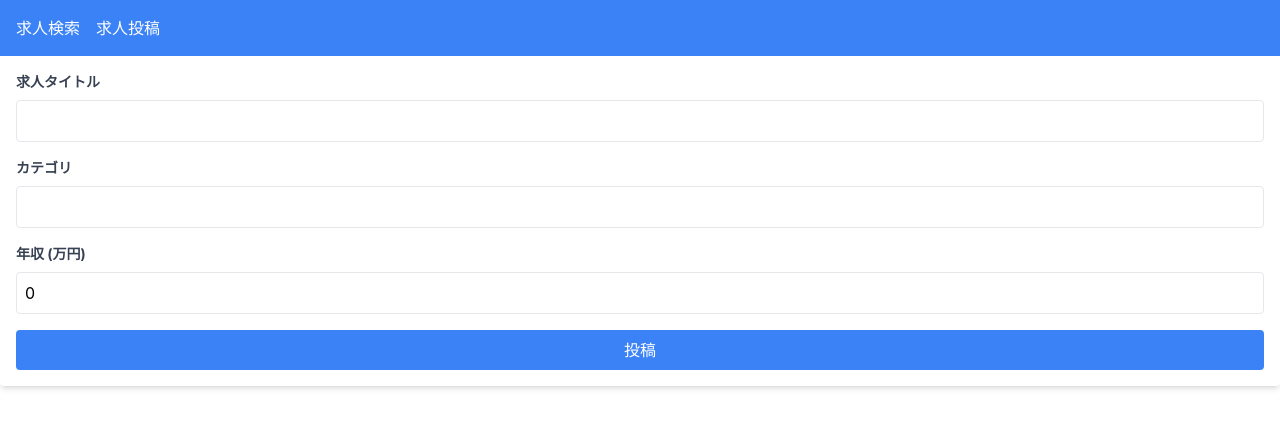
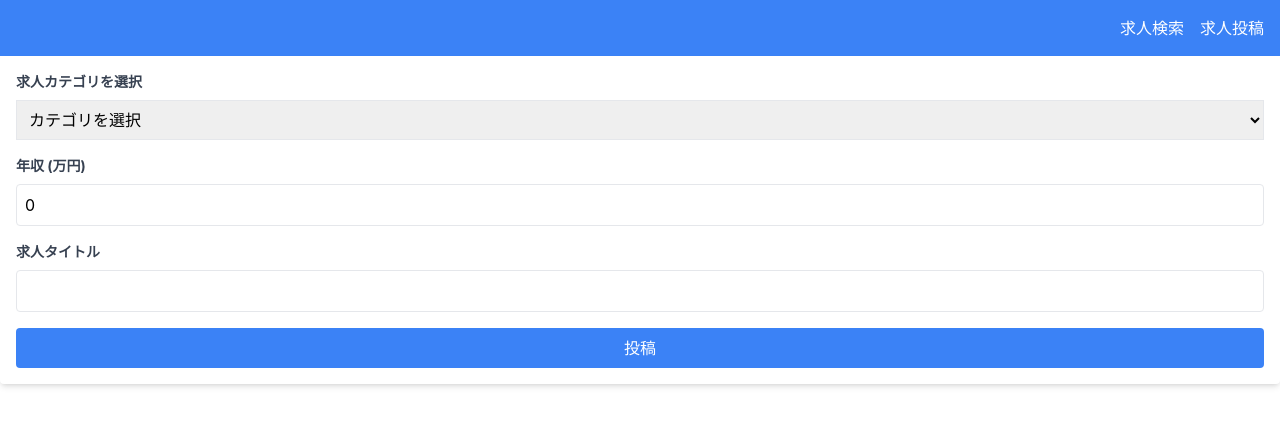
Before and after one commit to reito/recruitment-app2-frontend, a React (Create React App) app: page /post in a window 1280 px wide. Shown: the top 428 px of the page. Built offline with nearby package versions, Linux system fonts and the light colour scheme.

Commit message:
front-design

```diff
--- a/src/components/Header.tsx
+++ b/src/components/Header.tsx
@@ -5,7 +5,7 @@ const Header = () => {
   return (
     <header className="bg-blue-500 text-white p-4">
       <nav>
-        <ul className="flex space-x-4">
+        <ul className="flex justify-end space-x-4">
           <li><Link to="/">求人検索</Link></li>
           <li><Link to="/post">求人投稿</Link></li>
         </ul>
--- a/src/components/JobPostForm.tsx
+++ b/src/components/JobPostForm.tsx
@@ -22,24 +22,24 @@ const JobPostForm: React.FC<JobPostFormProps> = ({ onPostJob }) => {
     <div>
       <Header />
       <form onSubmit={handleSubmit} className="p-4 bg-white shadow-md rounded">
-      <div className="mb-4">
-        <label className="block text-gray-700 text-sm font-bold mb-2">求人タイトル</label>
-        <input
-          type="text"
-          value={title}
-          onChange={(e) => setTitle(e.target.value)}
-          className="w-full p-2 border rounded"
-        />
-      </div>
 
       <div className="mb-4">
-        <label className="block text-gray-700 text-sm font-bold mb-2">カテゴリ</label>
-        <input
+        <label className="block text-gray-700 text-sm font-bold mb-2">求人カテゴリを選択</label>
+        {/* <input
           type="text"
           value={category}
           onChange={(e) => setCategory(e.target.value)}
           className="w-full p-2 border rounded"
-        />
+        /> */}
+        <select value={category} onChange={(e) => setCategory(e.target.value)} className="w-full p-2 border">
+        <option value={0}>カテゴリを選択</option>
+        <option value={'エンジニア'}>エンジニア</option>
+        <option value={'デザイン'}>デザイン</option>
+        <option value={'マーケティング'}>マーケティング</option>
+        <option value={'人事'}>人事</option>
+        <option value={'財務・経理'}>財務・経理</option>
+        <option value={'医療・介護'}>医療・介護</option>
+      </select>
       </div>
 
       <div className="mb-4">
@@ -48,6 +48,16 @@ const JobPostForm: React.FC<JobPostFormProps> = ({ onPostJob }) => {
           type="number"
           value={salary}
           onChange={(e) => setSalary(Number(e.target.value))}
+          className="w-full p-2 border rounded"
+        />
+      </div>
+
+      <div className="mb-4">
+        <label className="block text-gray-700 text-sm font-bold mb-2">求人タイトル</label>
+        <input
+          type="text"
+          value={title}
+          onChange={(e) => setTitle(e.target.value)}
           className="w-full p-2 border rounded"
         />
       </div>
--- a/src/components/SideBar.tsx
+++ b/src/components/SideBar.tsx
@@ -42,27 +42,8 @@ const Sidebar: React.FC<SidebarProps> = ({ onFilterChange }) => {
   };
 
   return (
-    // <div className="w-1/4 p-4 bg-gray-100">
-    //   <h2 className="text-xl font-bold mb-4">求人カテゴリ</h2>
-    //   <select value={selectedCategory} onChange={handleCategoryChange} className="mb-4 w-full p-2 border">
-    //     <option value="">カテゴリを選択</option>
-    //     {categories.map((category) => (
-    //       <option key={category} value={category}>
-    //         {category}
-    //       </option>
-    //     ))}
-    //   </select>
-
-    //   <h2 className="text-xl font-bold mb-4">年収</h2>
-    //   <select value={selectedSalary} onChange={handleSalaryChange} className="w-full p-2 border">
-    //     <option value={0}>全ての年収</option>
-    //     <option value={300}>300万円以上</option>
-    //     <option value={500}>500万円以上</option>
-    //     <option value={700}>700万円以上</option>
-    //   </select>
-    // </div>
-    <div className="flex">
-      <aside className="w-1/4 p-4">
+    <div className="p-1">
+      <aside className="w-full p-4">
         <h2 className="font-bold mb-4">求人カテゴリ</h2>
         {categories.map((category) => (
           <label key={category} className="block mb-2">
@@ -83,18 +64,6 @@ const Sidebar: React.FC<SidebarProps> = ({ onFilterChange }) => {
         <option value={500}>500万円以上</option>
         <option value={700}>700万円以上</option>
       </select>
-      {/* <main className="w-3/4 p-4">
-        <h2 className="font-bold mb-4">求人一覧</h2>
-        <ul>
-          {filteredJobs.map((job) => (
-            <li key={job.id} className="mb-2 p-4 border rounded">
-              <h3 className="font-bold">{job.title}</h3>
-              <p>カテゴリ: {job.category}</p>
-              <p>年収: {job.salary}</p>
-            </li>
-          ))}
-        </ul>
-      </main> */}
     </div>
   );
 };
```
